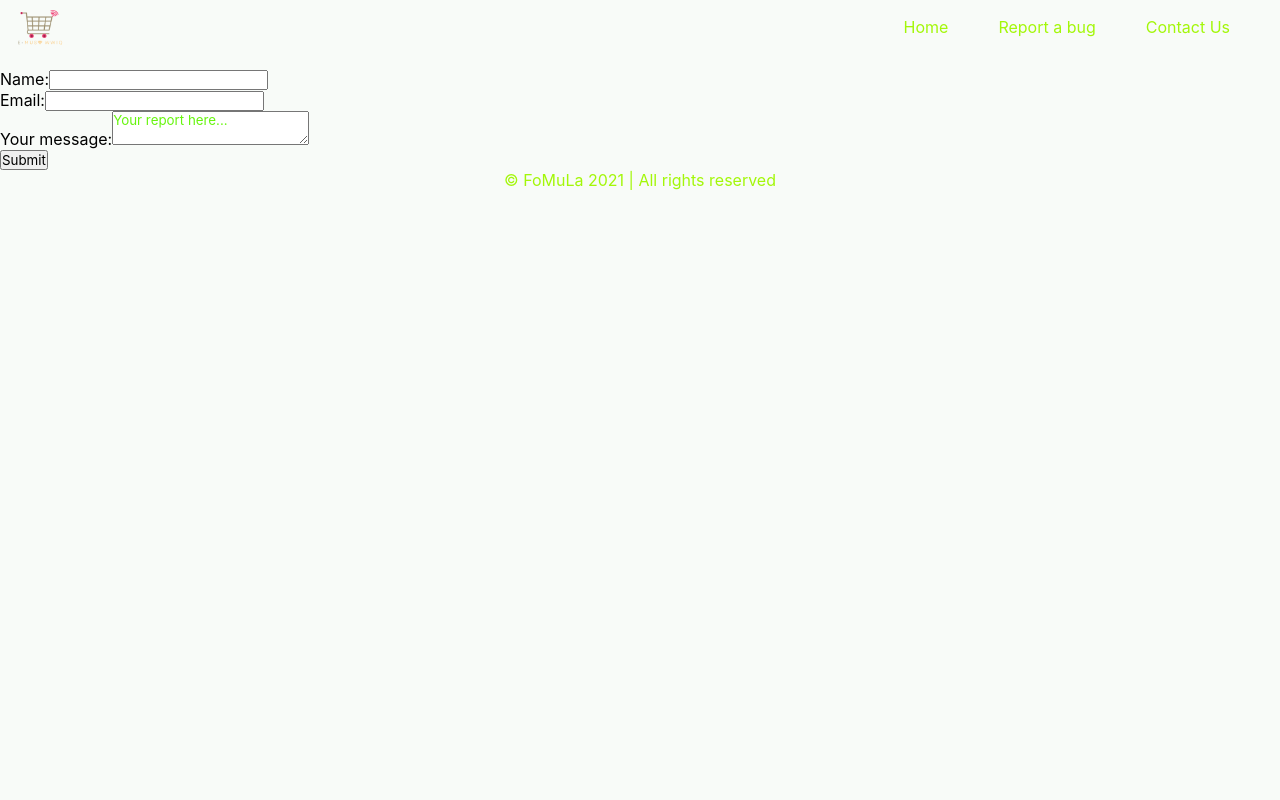
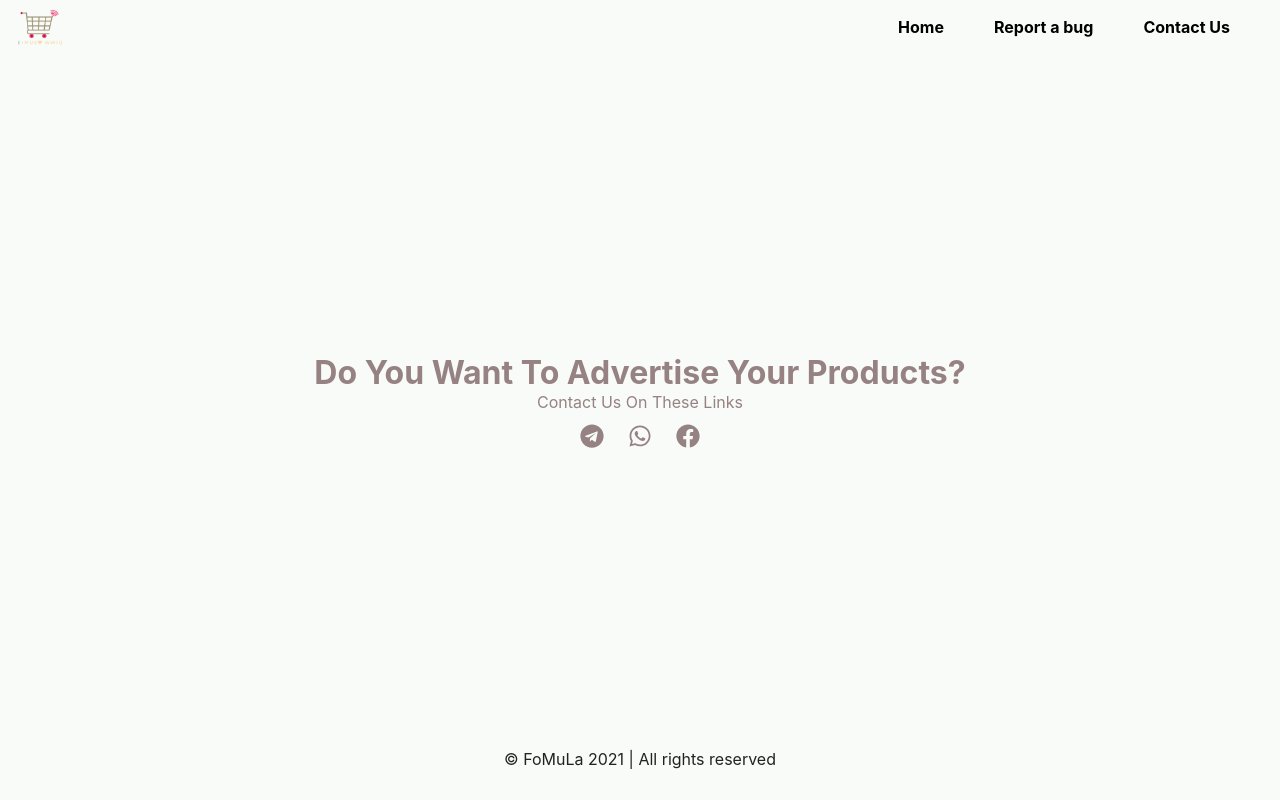
Before and after one commit to Toyin5/e-musawwiq, a React (Create React App) app: page /contact in a window 1280 px wide. Built offline with nearby package versions, Linux system fonts and the light colour scheme.

Commit message:
Fixed some general stylings

```diff
--- a/src/components/Contact.css
+++ b/src/components/Contact.css
@@ -4,3 +4,27 @@
     padding: 0;
     /* border: 1px solid red; */
 }
+
+.contact{
+    display:flex;
+    flex-direction:column;
+    justify-content:space-evenly;
+    align-items:center;
+    height:85vh;
+}
+
+.contact-text{
+    text-transform:capitalize;
+    text-align:center;
+    color:#968282;
+}
+
+.contact-links{
+    justify-content: space-evenly;
+}
+
+@media screen and (max-width: 500px){
+    .contact{
+        height: 75vh;
+    }
+}
--- a/src/components/Contact.js
+++ b/src/components/Contact.js
@@ -1,28 +1,24 @@
 import React from 'react'
 import Header from "./Header"
+import {FaTelegram, FaFacebook, FaWhatsapp} from "react-icons/fa"
 import "./Contact.css"
+import { IconButton } from '@material-ui/core'
 
 function Contact() {
     return (
+        <div>
+        <Header />
         <div className='contact'>
-        <Header />
-            <form>
-                <label>Name:
-                    <input type="text" name='name' />
-                </label>
-                <br/>
-                <label>Email:
-                    <input type="email" name='email' />
-                </label>
-                <br/>
-                <label>Your message:
-                    <textarea placeholder='Your report here...'></textarea>
-                </label>
-                <br/>
-                <button type="submit" name='submit'>Submit</button>
-            </form>
-            <div className='contact-details'>
+            <div className='contact-text'>
+                <h1>Do you want to advertise your Products?</h1>
+                <p>Contact us on these links</p>
+                <div className="contact-links">
+                    <IconButton><a href="https:t.me?"><FaTelegram fill='#968282' /></a></IconButton>
+                    <IconButton><a href="https:t.me?"><FaWhatsapp  fill='#968282' /></a></IconButton>
+                    <IconButton><a href="https:t.me?"><FaFacebook   fill='#968282' /></a></IconButton>
+                </div>
             </div>
+        </div>
         </div>
     )
 }
--- a/src/components/Footer.css
+++ b/src/components/Footer.css
@@ -2,6 +2,6 @@
     display: flex;
     justify-content: center;
     align-items: center;
-    color: var(--clr-accent);
+    color: #222;
     padding-bottom: -200px;
 }
--- a/src/components/Header.css
+++ b/src/components/Header.css
@@ -1,7 +1,7 @@
 :root {
     --clr-light: #fff;
-    --clr-dark: #303030;
-    --clr-accent:#a3f709 ;
+    --clr-dark: #555;
+    --clr-accent:#000 ;
 }
 
 
@@ -39,6 +39,7 @@ nav {
 
 .items a{
     text-decoration: none;
+    font-weight: 700;
     color: var(--clr-accent);
     font-size: 2vh;
 }
@@ -66,12 +67,15 @@ nav {
         bottom: 0;
         right: 0;
         left: 0;
-        background-color: #000;
+        background-color: #555;
         z-index: 9;
         display: flex;
         flex-direction: column;
         justify-content: space-evenly;
         align-items: center;
+        overflow-x: hidden;
+        height: 100%;
+        position: fixed;
     }
     .items{
         margin-right: 0px;
@@ -100,36 +104,4 @@ nav {
         margin-left: auto;
         margin-right: auto;
     }
-
 }
-/* .search {
-    display: flex;
-    width: 100%;
-}
-
-  .searchTerm {
-      width: 70%;
-      border: 3px solid var(--clr-light);
-      border-right: none;
-    padding: 5px;
-    height: 30px;
-    border-radius: 5px 0 0 5px;
-    outline: none;
-    color: #968282;
-  }
-
-  .searchTerm:focus{
-    color: var(--clr-dark);
-  }
-
-  .searchButton {
-    width: 25px;
-    object-fit: contain;
-    border: 1px solid var(--clr-light);
-    background: var(--clr-light);
-    text-align: center;
-    color: #968282;
-    border-radius: 0 5px 5px 0;
-    cursor: pointer;
-    font-size: 20px;
-  } */
--- a/src/components/Header.js
+++ b/src/components/Header.js
@@ -24,7 +24,7 @@ export default function Header({...props}) {
     return (
             <div className="header">
                 <div>
-                    <img src={logo} alt="logo" />
+                    <a href="/"><img src={logo} alt="logo" /></a>
                 </div>
                     <nav class="nav">
                     {(toggleMenu || screenWidth > 500) && (
--- a/src/components/Loader.css
+++ b/src/components/Loader.css
@@ -36,8 +36,10 @@
 .loading-bar:after {
     width: 1rem;
     height: 3rem;
-    background-color: var(--clr-accent);
+    border-radius: 5px;
+    background-color: #999;
     animation: animateBar .5s ease-in-out infinite;
+    opacity: .6;
 }
 .loading-bar {
     animation-delay: -.16s;
--- a/src/components/Main.css
+++ b/src/components/Main.css
@@ -1,11 +1,17 @@
 .main{
     display: flex;
-    flex-direction: column;
+    /* flex-direction: column; */
     justify-content: center;
     align-items: center;
-    width: 100%;
+    /* width: 100%; */
     gap: 10px;
 }
+ .products{
+    display: grid;
+    gap:2rem;
+    grid-template-columns: repeat(auto-fit, minmax(300px, 1fr));
+}
+
 .search {
     margin-top: 15px;
     position: absolute;
@@ -41,6 +47,7 @@
   cursor: pointer;
   font-size: 20px;
 }
+
 @media screen and (max-width: 500px){
     .search {
       margin-top: 10px;
--- a/src/components/Main.js
+++ b/src/components/Main.js
@@ -10,17 +10,6 @@ import {FaSearch} from "react-icons/fa"
 
 
 export default function Main() {
-    // function handleSearch(e){
-    //     if (e.target.value === "") {
-    //         setProducts([...toAdd])
-    //     }
-    //     toAdd.map((item) => {
-    //         if (item.name.includes(e.target.value)) {
-    //             setProducts(item)
-    //         }
-    //     })
-    // }
-
     const [products, setProducts] = useState([])
     const [loading, setLoading] = useState(true)
     const [search, setSearch] = useState("")
@@ -44,7 +33,8 @@ export default function Main() {
             <div className='main'>
                 {(loading) ?
                     <Loader /> :
-                    products.filter(pro => {
+                    <div className='products'>
+                        { products.filter(pro => {
                                 if (search === "") {
                                     return pro
                                 } else if (pro.name.toLowerCase().includes(search.toLowerCase())){
@@ -59,6 +49,8 @@ export default function Main() {
                             key={pro.name}  />
                             )}
                     </div>
+                    }
+            </div>
         </div>
     )
 }
--- a/src/components/Product.css
+++ b/src/components/Product.css
@@ -12,15 +12,21 @@
     border-radius: 20px;
     box-shadow: 0px 18px 53px 0px rgba(0, 0, 0, 0.3);
 }
+/*
+.product{
+    display: grid;
+    gap:2rem;
+    grid-template-columns: repeat(auto-fit, minmax(300px, 1fr));
+    height: 45vh;
+    background-color: white;
+    border-radius: 20px;
 
-@media only screen and (max-width: 768px) {
-
-}
+} */
 
 .product img{
-    width: 100px;
-    height: 60px;
-    object-fit: contain;
+    width: max-content;
+    height: 25vh;
+    /* object-fit: contain; */
     border-radius: 5px;
 }
 
@@ -49,9 +55,10 @@
     box-shadow: inset 0px 0.8px 0px -0.25px rgba(255, 255, 255, 0.2), 0px 0.5px 1px rgba(0, 0, 0, 0.1), 0px 0px 0px 3.5px rgba(58, 108, 217, 0.5);
     outline: 0;
 }
-.product button:hover{
+.product button:hover,
+.product button a:hover{
     background-color: #DFDEDF;
-    color: aqua;
+    color: grey;
 }
 
 .product button a{
--- a/src/components/Product.js
+++ b/src/components/Product.js
@@ -9,7 +9,7 @@ export default function Product({...props}) {
             <img src={props.img} alt={props.name} />
             <p>{props.desc}</p>
             <p>${props.price}</p>
-            <button role="button"><a href={props.link} target="_blank">Buy</a></button>
+            <button><a href={props.link} target="_blank" rel='noreferrer'>Buy</a></button>
         </div>
     )
 }
--- a/src/components/Report.css
+++ b/src/components/Report.css
@@ -57,23 +57,15 @@
 }
 
 ::-webkit-input-placeholder{
-    color: #67f50e;
+    color: var(--clr-light);
 }
 ::-moz-input-placeholder{
-    color: #67f50e;
+    color: var(--clr-light);
 }
 ::-ms-input-placeholder{
-    color: var(--clr-accent);
-}
-::-webkit-input-placeholder:focus{
     color: var(--clr-light);
 }
-::-moz-input-placeholder:focus{
-    color: var(--clr-light);
-}
-::-ms-input-placeholder:focus{
-    color: var(--clr-light);
-}
+
 
 .submit{
     background: var(--clr-accent);
@@ -85,10 +77,11 @@
     text-transform: uppercase;
 }
 
-@media screen and (max-width: 500px){
+@media screen and (max-width: 600px){
     .report_form{
         flex-direction: column;
         margin: auto;
+        height: 70vh;
     }
     .msg textarea{
         height: 80px;
```
Also changed, not shown: src/components/firebase.js (line endings or trailing spaces). Lines whose indentation alone changed are shown as unchanged.
